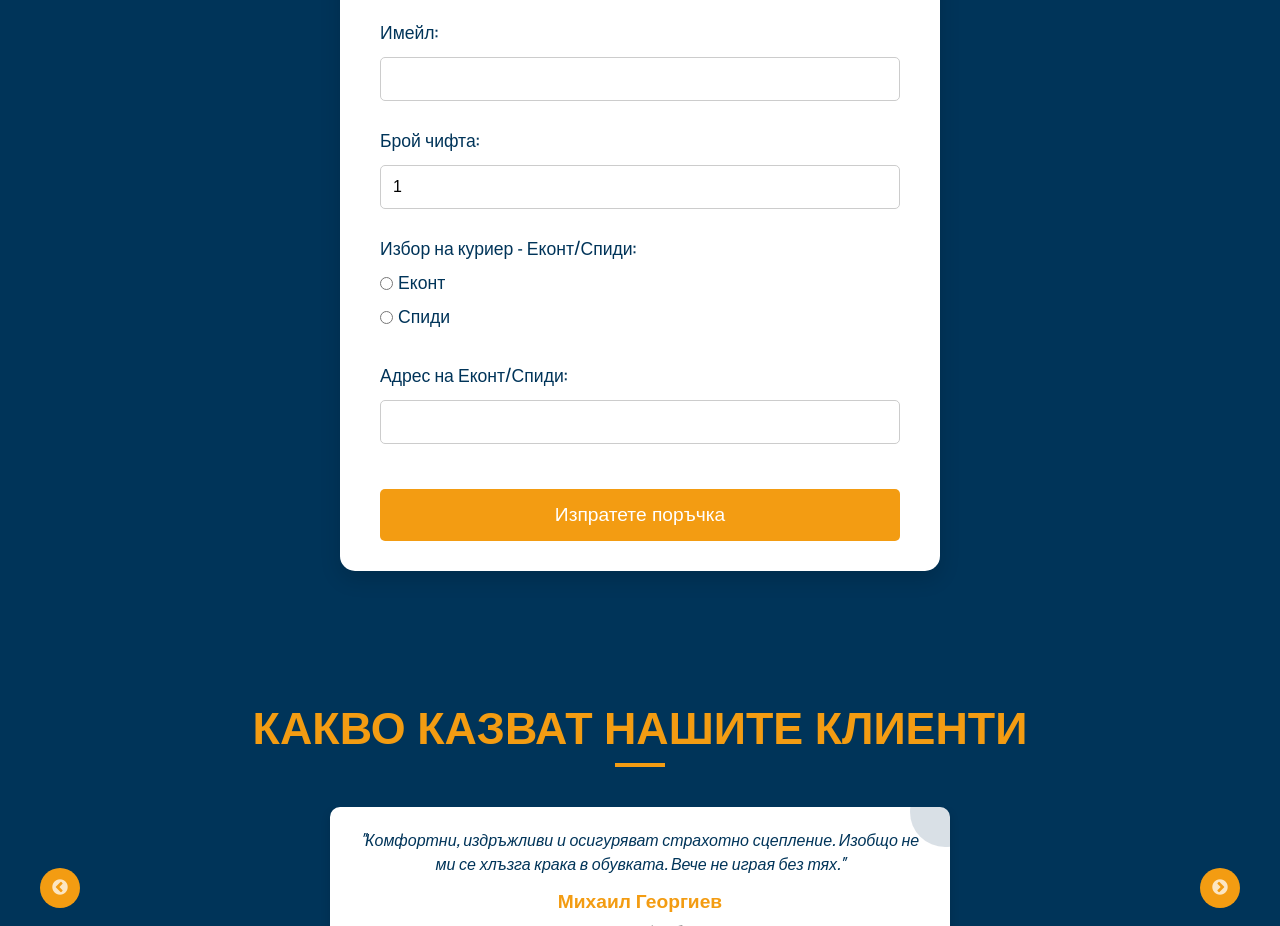
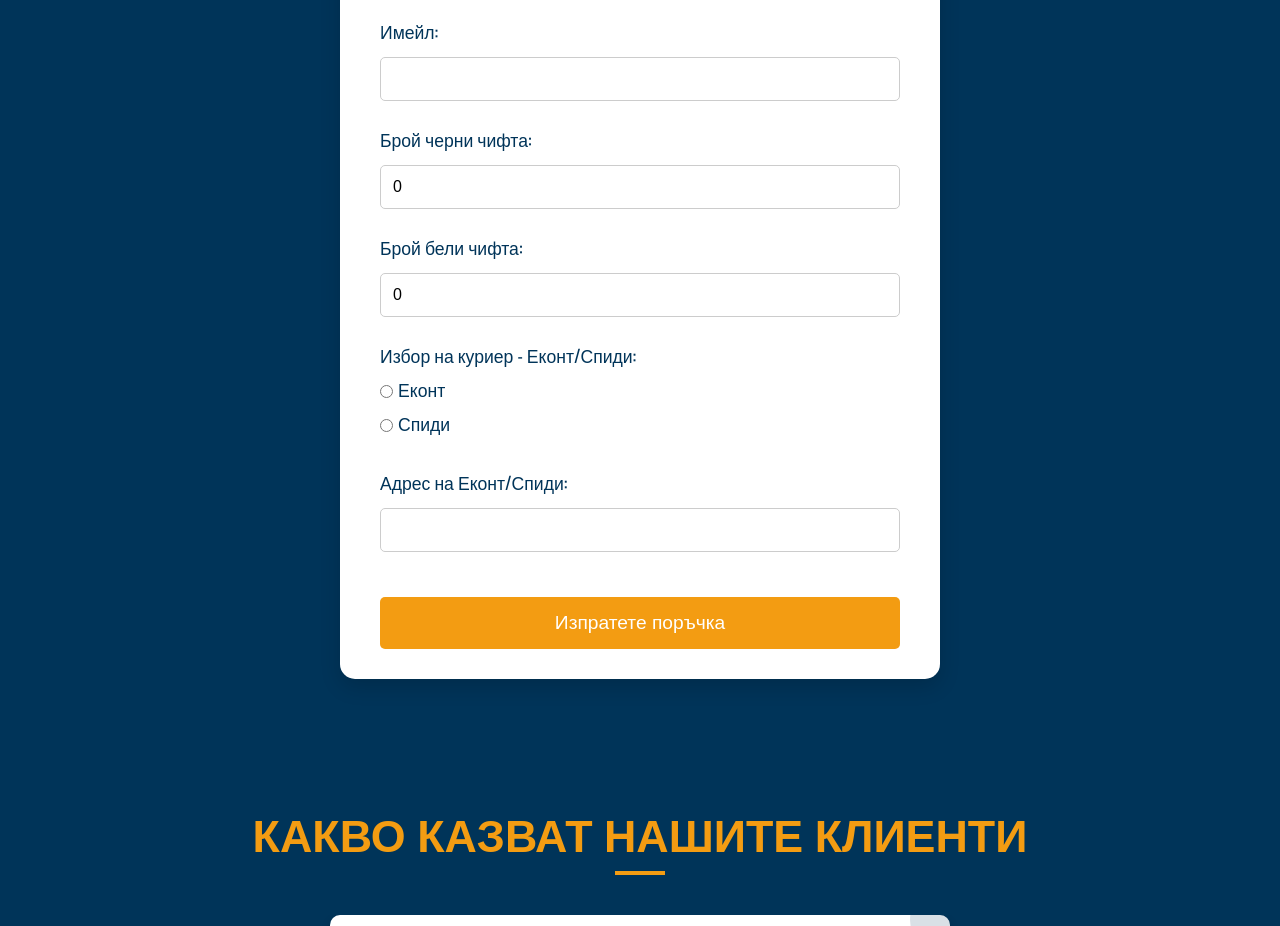
Before and after one commit to al-badarin/Grip-Socks-BecomePro-Website, a React (Vite) app in the folder grip-socks-becomepro/: page / in a window 1280 px wide. Shown: the part 2460-3386 px from the top of the page. Built offline with nearby package versions, Linux system fonts and the light colour scheme.

Commit message:
add new colors to the order form

```diff
--- a/grip-socks-becomepro/src/components/OrderForm/OrderForm.jsx
+++ b/grip-socks-becomepro/src/components/OrderForm/OrderForm.jsx
@@ -16,20 +16,13 @@ const OrderForm = () => {
     lastName: '',
     phoneNumber: '',
     email: '',
-    quantity: 1,
+    blackQuantity: 0,
+    whiteQuantity: 0,
     address: '',
+    currier: '',
   });
 
   const [errors, setErrors] = useState({});
-
-  // Temporary functions to trigger success and error messages for testing
-  // const triggerSuccessMessage = () => {
-  //   toast.success('Поръчката е изпратена успешно!');
-  // };
-
-  // const triggerErrorMessage = () => {
-  //   toast.error('Възникна грешка, моля опитайте отново.');
-  // };
 
   // Validation function to check form inputs
   const validate = () => {
@@ -44,8 +37,10 @@ const OrderForm = () => {
     )
       ? ''
       : 'Моля, въведете валиден имейл адрес.';
-    tempErrors.quantity =
-      formData.quantity > 0 ? '' : 'Моля, въведете валиден брой.';
+    tempErrors.blackQuantity =
+      formData.blackQuantity > 0 || formData.whiteQuantity > 0
+        ? ''
+        : 'Моля, въведете количество за черни или бели чорапи.';
     tempErrors.address = formData.address ? '' : 'Моля, въведете адрес.';
     setErrors(tempErrors);
     return Object.values(tempErrors).every((x) => x === '');
@@ -92,8 +87,10 @@ const OrderForm = () => {
         lastName: '',
         phoneNumber: '',
         email: '',
-        quantity: 1,
+        blackQuantity: 0,
+        whiteQuantity: 0,
         address: '',
+        currier: '',
       });
     } else {
       alert('Моля, попълнете всички полета коректно.');
@@ -159,19 +156,31 @@ const OrderForm = () => {
           {errors.email && <span className={styles.error}>{errors.email}</span>}
         </div>
         <div className={styles.formGroup}>
-          <label htmlFor="quantity">Брой чифта:</label>
+          <label htmlFor="blackQuantity">Брой черни чифта:</label>
           <input
             type="number"
-            id="quantity"
-            name="quantity"
-            value={formData.quantity}
+            id="blackQuantity"
+            name="blackQuantity"
+            value={formData.blackQuantity}
             onChange={handleChange}
-            min="1"
+            min="0"
             required
           />
-          {errors.quantity && (
-            <span className={styles.error}>{errors.quantity}</span>
+          {errors.blackQuantity && (
+            <span className={styles.error}>{errors.blackQuantity}</span>
           )}
+        </div>
+        <div className={styles.formGroup}>
+          <label htmlFor="whiteQuantity">Брой бели чифта:</label>
+          <input
+            type="number"
+            id="whiteQuantity"
+            name="whiteQuantity"
+            value={formData.whiteQuantity}
+            onChange={handleChange}
+            min="0"
+            required
+          />
         </div>
         <div className={styles.formGroup}>
           <label htmlFor="currier">Избор на куриер - Еконт/Спиди:</label>
@@ -225,16 +234,6 @@ const OrderForm = () => {
         </button>
       </form>
 
-      {/* Test buttons for triggering toast notifications */}
-      {/* <div className={styles.testButtons}>
-        <button onClick={triggerSuccessMessage} className={styles.testBtn}>
-          Trigger Success Message
-        </button>
-        <button onClick={triggerErrorMessage} className={styles.testBtn}>
-          Trigger Error Message
-        </button>
-      </div> */}
-
       <ToastContainer />
     </section>
   );
```
